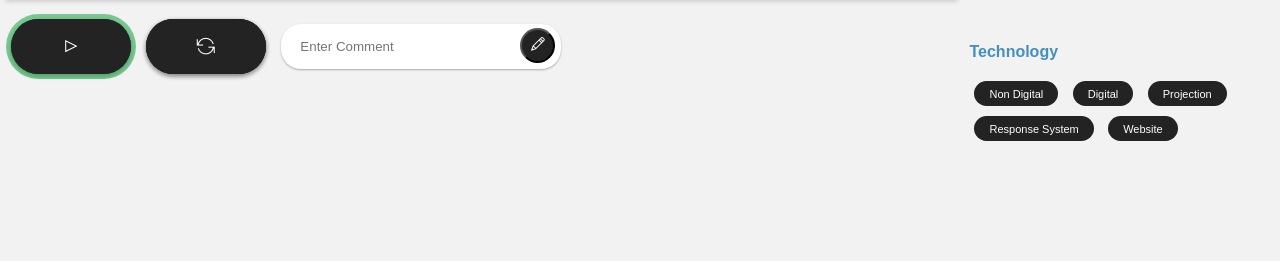
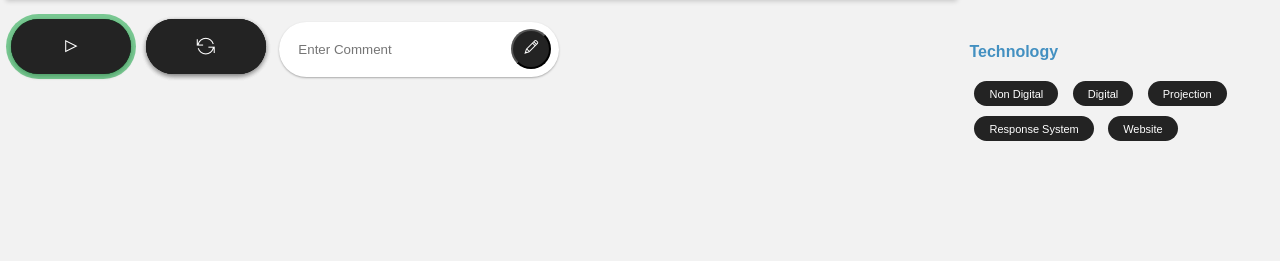
Before and after one commit to ROCA-UVA/ROCA-Web, a PHP site: page / in a window 1280 px wide. Shown: the part 539-800 px from the top of the page. Run offline with PHP 8.4, Linux system fonts and the light colour scheme.

Commit message:
resized comment box

```diff
--- a/assets/stylesheet.css
+++ b/assets/stylesheet.css
@@ -734,25 +734,30 @@ button:focus {
 
 input[type="text"] {
     padding: 1%;
-    height: 45px;
+    height: 55px;
 	display: inline-block;
 	width: 280px;
 	resize: none;
-	border-radius: 20px;
+	border-radius: 30px;
 	box-shadow:0 1px 2px #aaa;
 	border: 0;
 	outline: none !important;
 	text-indent: 10px;
-	margin: 10px;
+	margin: 8px;
 }
 
 button[type="submit"] {
-    margin-left: -55px;
+    margin-left: -60px;
     border-radius: 100px;
     color: white;
-    height: 35px;
-	width: 35px;
+    height: 40px;
+	width: 40px;
     font-size: 16px;
 	font-family: 'product sans', sans-serif;
 	background-color: #232323;
+	-o-transition:.5s;
+	-ms-transition:.5s;
+	-moz-transition:.5s;
+	-webkit-transition:.5s;
+	transition:.5s;
 }
```
